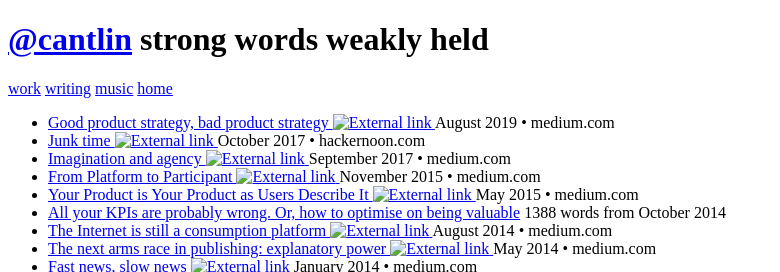
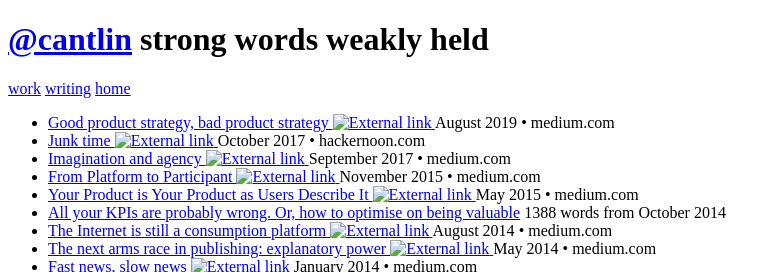
Before and after one commit to cantlin/at.cantl.in, a Jekyll site: the page built from index.html, in a window 1280 px wide. Shown: the top 272 px of the page, without its empty margins (0-780 px from the left). Built offline with Jekyll 4.4.1, drawn with Linux system fonts in a browser that asks for light colours.

Commit message:
rm music category link

```diff
--- a/_layouts/default.html
+++ b/_layouts/default.html
@@ -11,7 +11,6 @@
 <nav>
 	<a class="work" href="/blog/work">work</a>
 	<a class="writing" href="/blog/writing">writing</a>
-	<a class="music" href="/blog/music">music</a>
 	<a class="home" href="/">home</a>
 </nav>
 
```
